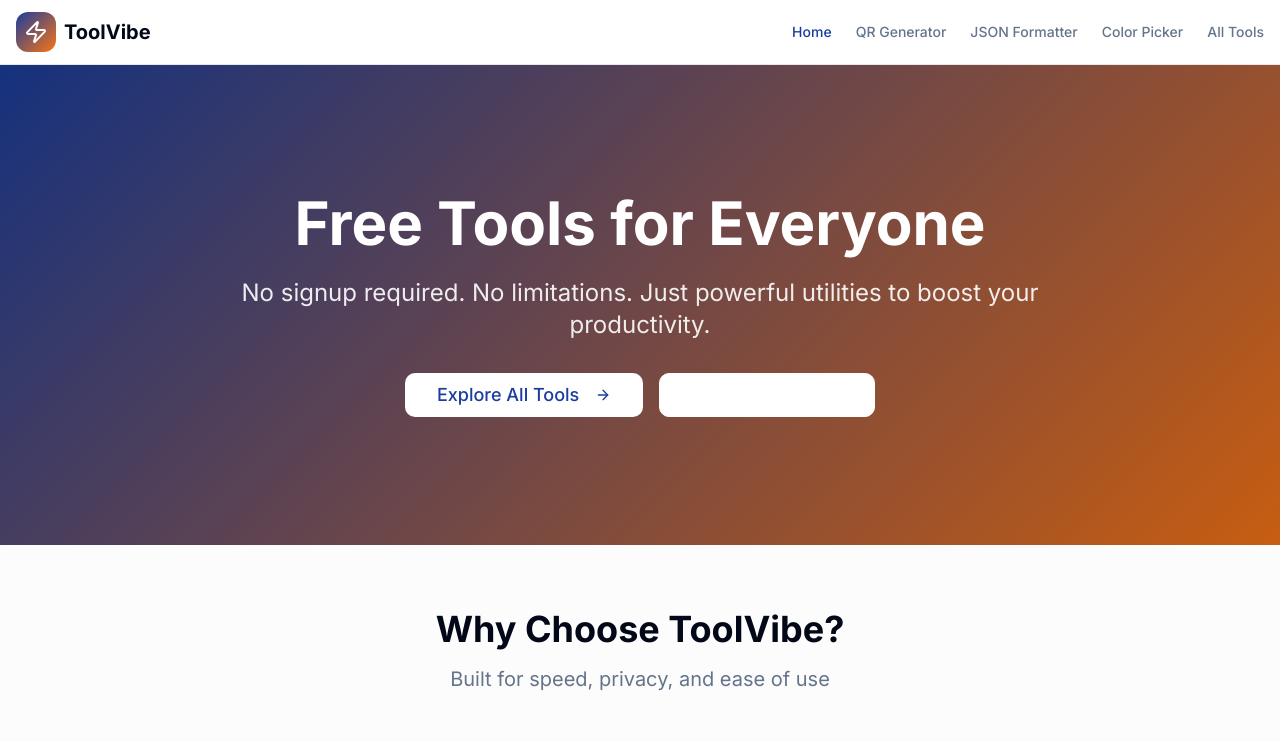
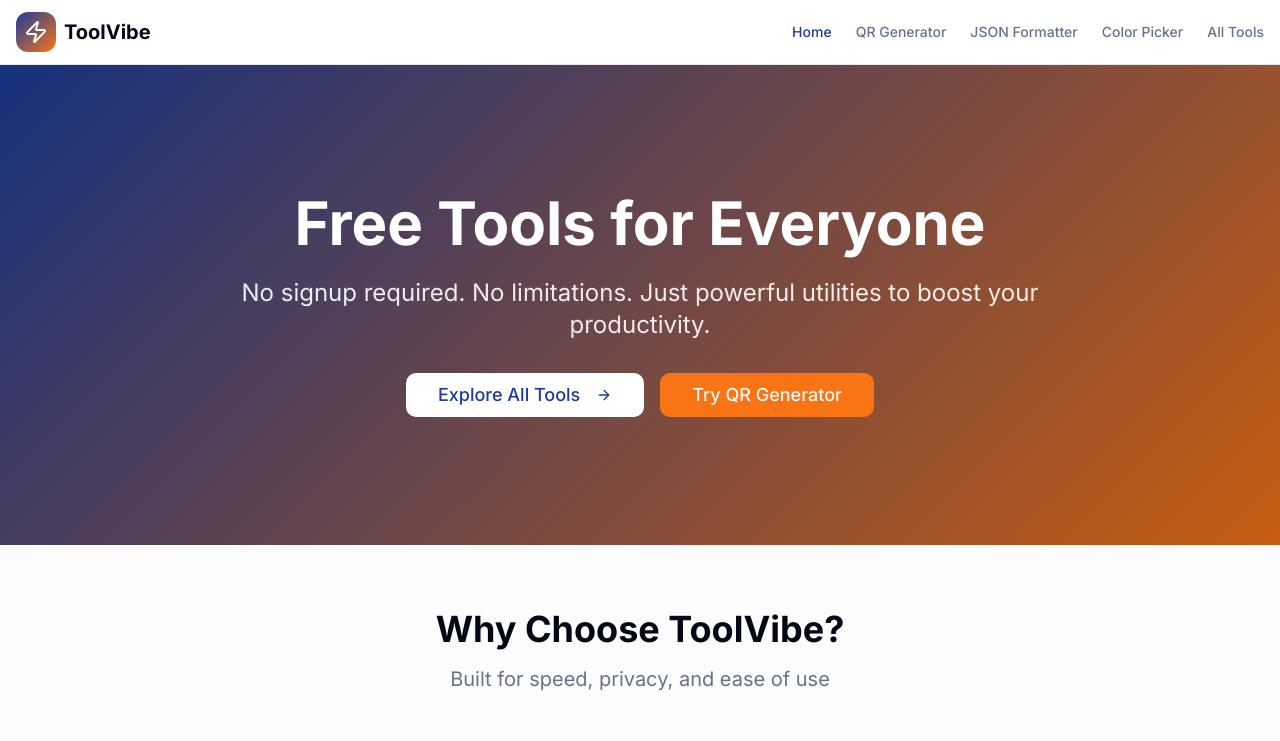
Before and after one commit to Kazimahmud2008/toolvibe, a React (Vite) app: page / in a window 1280 px wide. Shown: the top 741 px of the page. Built offline with nearby package versions, Linux system fonts and the light colour scheme.

Commit message:
Fix: Hero section button styling
Change the background color of the hero section buttons to use the website's color scheme.

```diff
--- a/src/pages/Index.tsx
+++ b/src/pages/Index.tsx
@@ -101,7 +101,7 @@ const Index = () => {
                   <ArrowRight className="ml-2 w-5 h-5" />
                 </Link>
               </Button>
-              <Button asChild variant="outline" size="lg" className="border-white text-white hover:bg-white/10 text-lg px-8">
+              <Button asChild size="lg" className="bg-secondary text-secondary-foreground hover:bg-secondary/90 text-lg px-8">
                 <Link to="/tools/qr-code">
                   Try QR Generator
                 </Link>
```
